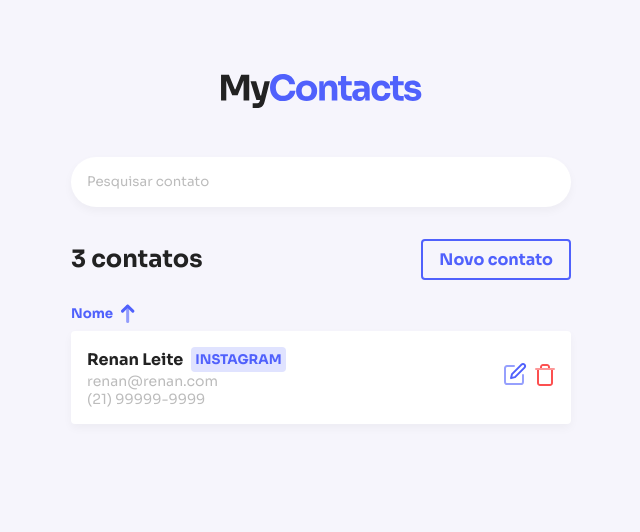
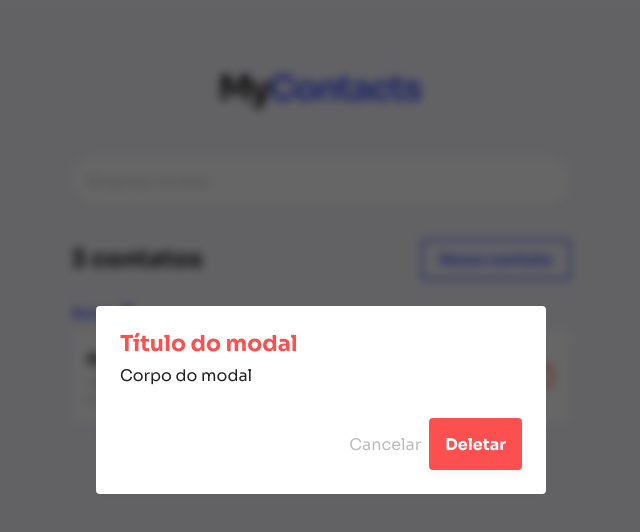
Before and after one commit to renanlimaleite/react-jsStack, a React (Create React App) app: page / in a window 1280 px wide. Shown: the top 532 px of the page, without its empty margins (319-959 px from the left). Built offline with nearby package versions, Linux system fonts and the light colour scheme.

Commit message:
add modal

```diff
--- a/src/assets/themes/default.js
+++ b/src/assets/themes/default.js
@@ -10,6 +10,11 @@
     gray: {
       900: '#222',
       200: '#bcbcbc'
+    },
+    danger: {
+      light: '#f97171',
+      main: '#fc5050',
+      dark: '#f63131'
     }
   }
 }
--- a/src/components/Button.js
+++ b/src/components/Button.js
@@ -1,9 +1,9 @@
-import styled from 'styled-components'
+import styled, { css } from 'styled-components'
 
 export const Button = styled.button`
-  width: 100%;
   height: 52px;
   border: none;
+  padding: 0 16px;
   background: ${({ theme }) => theme.colors.primary.main};
   font-size: 16px;
   box-shadow: 0 4px 10px rgba(0,0,0, 0.04);
@@ -24,4 +24,16 @@
     background: #ccc;
     cursor: default;
   }
+
+  ${({ theme, danger }) => danger && css`
+    background: ${theme.colors.danger.main};
+
+    &:hover {
+      background: ${theme.colors.danger.light};
+    }
+
+    &:active {
+      background: ${theme.colors.danger.dark};
+    }
+  `}
 `
--- a/src/components/ContactForm/styles.js
+++ b/src/components/ContactForm/styles.js
@@ -4,4 +4,8 @@
 
 export const ButtonContainer = styled.div`
   margin-top: 24px;
+
+  button {
+    width: 100%;
+  }
 `
--- /dev/null
+++ b/src/components/Modal/Modal.js
@@ -0,0 +1,32 @@
+import { Container, Footer, Overlay } from './styles'
+import PropTypes from 'prop-types'
+import { Button } from '../Button'
+
+export function Modal ({ danger }) {
+  return (
+    <Overlay>
+      <Container danger={danger}>
+        <h1>Título do modal</h1>
+        <p>
+          Corpo do modal
+        </p>
+        <Footer>
+          <button type="button" className="cancel-button">
+            Cancelar
+          </button>
+          <Button type="button" danger={danger}>
+            Deletar
+          </Button>
+        </Footer>
+      </Container>
+    </Overlay>
+  )
+}
+
+Modal.propTypes = {
+  danger: PropTypes.bool
+}
+
+Modal.defaultProps = {
+  danger: false
+}
--- /dev/null
+++ b/src/components/Modal/index.js
@@ -0,0 +1 @@
+export * from './Modal'
--- /dev/null
+++ b/src/components/Modal/styles.js
@@ -0,0 +1,50 @@
+import styled from 'styled-components'
+
+export const Overlay = styled.div`
+  background: rgba(0,0,0,0.6);
+  backdrop-filter: blur(5px);
+  position: absolute;
+  width: 100%;
+  height: 100%;
+  left: 0;
+  top: 0;
+  display: flex;
+  align-items: center;
+  justify-content: center;
+`
+export const Container = styled.div`
+  background: #fff;
+  border-radius: 4px;
+  padding: 24px;
+  box-shadow: 0 4px 10px rgba(0, 0, 0, 0.04);
+  max-width: 450px;
+  width: 100%;
+
+  h1 {
+    font-size: 22px;
+    color: ${({ theme, danger }) => (
+      danger ? theme.colors.danger.main : theme.colors.gray[900]
+    )}
+  }
+
+  p {
+    margin-top: 8px;
+  }
+
+  footer {
+    margin-top: 32px;
+    display: flex;
+    align-items: center;
+    justify-content: flex-end;
+  }
+
+  .cancel-button {
+    border: none;
+    background: transparent;
+    font-size: 16px;
+    margin-right: 8px;
+    color: ${({ theme }) => theme.colors.gray[200]}
+  }
+`
+
+export const Footer = styled.footer``
--- a/src/pages/Home/home.js
+++ b/src/pages/Home/home.js
@@ -4,10 +4,12 @@
 import edit from '../../assets/images/icons/edit.svg'
 import trash from '../../assets/images/icons/trash.svg'
 import { Link } from 'react-router-dom'
+import { Modal } from '../../components/Modal'
 
 export function Home () {
   return (
     <Container>
+      <Modal danger />
       <InputSearchContainer>
         <input type="text" placeholder="Pesquisar contato" />
       </InputSearchContainer>
```
